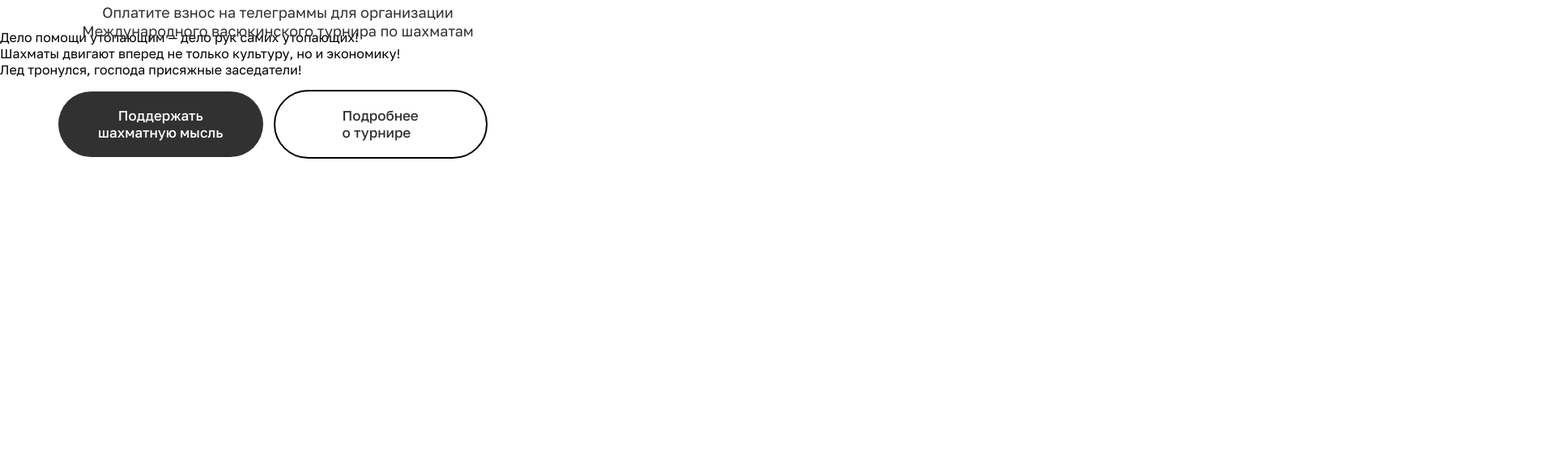
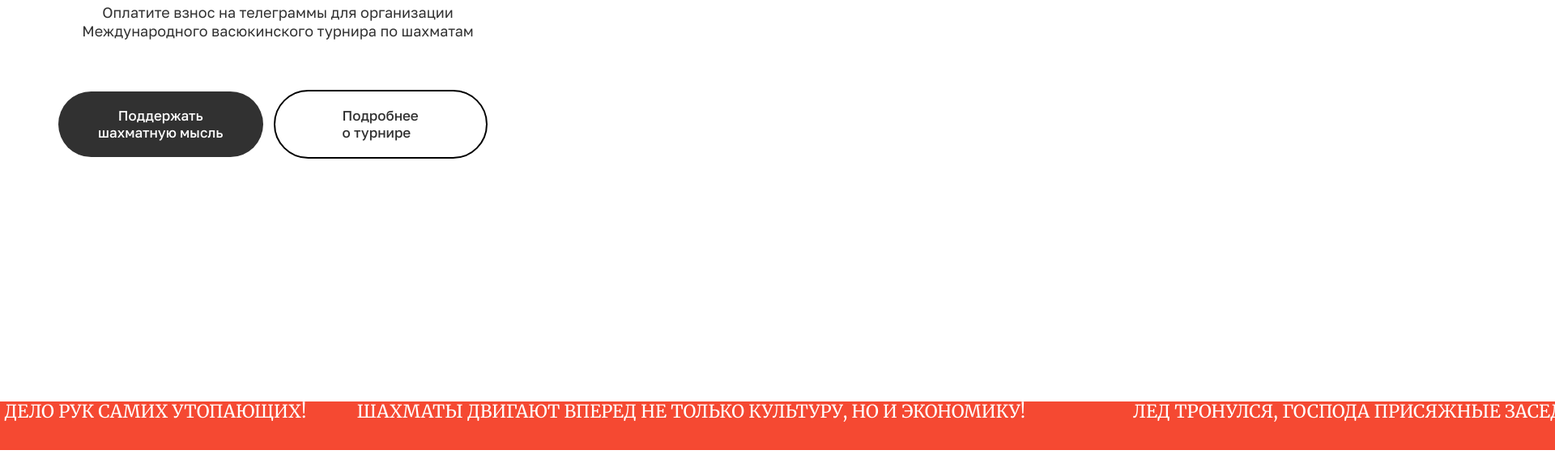
Before and after one commit to raazuev/test, a plain HTML site: page index.html in a window 1280 px wide. Shown: the part 428-1000 px from the top of the page at 81% size, 1920 px wide, since content can reach past the window. Drawn offline with Linux system fonts and the light colour scheme; files that its build step writes are made by us from their sources.

Commit message:
Update style.css

```diff
--- a/style.css
+++ b/style.css
@@ -110,3 +110,34 @@ body, html {
 	background-color: var(--black);
 	color: var(--white);
 }
+
+.line {
+  display: flex;
+  width: 200%;
+  height: 60px;
+  margin-top: 460px;
+  background-color: var(--red);
+}
+
+.line p {
+  font-family: "Merriweather", serif;
+  font-weight: 400;
+  font-size: 22px;
+  line-height: 24.2px;
+  text-align:center;
+  width: 100%;
+  color: var(--white);
+  text-transform: uppercase;
+  animation: text 10s infinite linear;
+  display: inline-block;
+  white-space: nowrap;
+}
+@keyframes text {
+  0%{
+    transform: translate(0, 0);
+  }
+
+  100%{
+    transform: translate(-100%, 0);
+  }
+}
```
